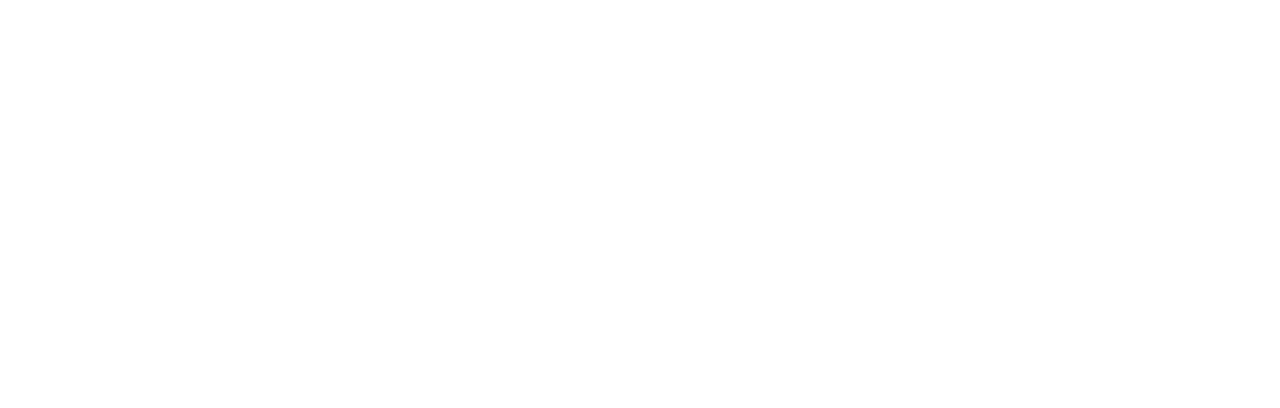
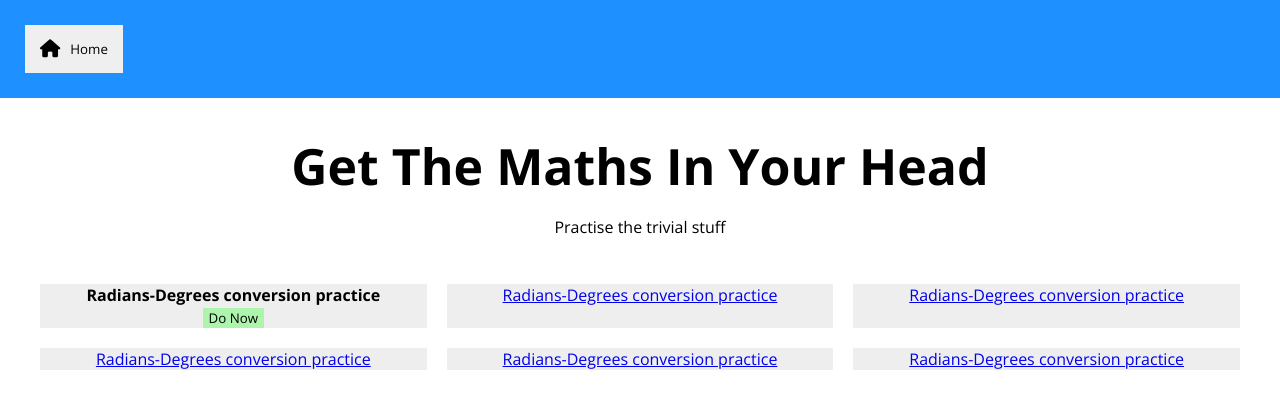
Before and after one commit to PYJS123/GTMITH-pyjs123, a plain HTML site: page index.html in a window 1280 px wide. Drawn offline with nearby package versions, Linux system fonts and the light colour scheme.

Commit message:
Squashed commit

```diff
--- a/index.html
+++ b/index.html
@@ -3,9 +3,28 @@
 <head>
     <meta charset="UTF-8">
     <meta name="viewport" content="width=device-width, initial-scale=1.0">
+    <script src="https://kit.fontawesome.com/3f354fb518.js" crossorigin="anonymous"></script>
+    <link rel="stylesheet" href="style.css">
     <title>GTMITH</title>
 </head>
 <body>
-
+    <div class="toolbar">
+        <button type="button" onclick="document.location='/'"><i class="fa-solid fa-house"></i> Home</button>
+    </div>
+    <div class="main-page">
+        <h1 class="page-title">Get The Maths In Your Head</h1>
+        <p class="under-page-title">Practise the trivial stuff</p>
+        <div class="options-grid">
+            <div>
+                <b>Radians-Degrees conversion practice</b><br>
+                <button onclick="document.location='/radians'" class="do-now">Do Now</button>
+            </div>
+            <div><a href="/radians">Radians-Degrees conversion practice</a></div>
+            <div><a href="/radians">Radians-Degrees conversion practice</a></div>
+            <div><a href="/radians">Radians-Degrees conversion practice</a></div>
+            <div><a href="/radians">Radians-Degrees conversion practice</a></div>
+            <div><a href="/radians">Radians-Degrees conversion practice</a></div>
+        </div>
+    </div>
 </body>
 </html>
--- a/style.css
+++ b/style.css
@@ -0,0 +1,84 @@
+@import url('https://fonts.googleapis.com/css2?family=Open+Sans:ital,wght@0,300..800;1,300..800&display=swap');
+
+body, button
+{
+    font-family: "Open Sans", Arial;
+}
+
+body
+{
+    margin: 0px;
+}
+
+.page-title
+{
+    text-align: center;
+    font-size: 50px;
+    margin-bottom: 0px;
+}
+
+.under-page-title
+{
+    text-align: center;
+}
+
+.options-grid
+{
+    display: grid;
+    grid-template-columns: repeat(3, minmax(0, 1fr));
+    padding: 20px;
+    text-align: center;
+
+    div
+    {
+        background-color: #eee;
+        margin: 10px;
+    }
+}
+
+.do-now
+{
+    background-color: rgb(173, 245, 173);
+    border: none;
+
+    :hover
+    {
+        background-color: rgb(161, 64, 64);
+    }
+}
+
+.toolbar
+{
+    background-color: dodgerblue;
+    margin: 0px;
+    padding: 25px;
+
+    :hover
+    {
+        background-color: gainsboro;
+    }
+
+    :active
+    {
+        background-color: darkgrey;
+    }
+
+    button
+    {
+        display: flex;
+        padding: 15px;
+        border: 0px;
+        align-items: center;
+
+        i
+        {
+            font-size: large;
+            margin-right: 10px;
+        }
+    }
+}
+
+.main-page
+{
+    margin: 10px;
+}
```
Also changed, not shown: radians/index.html (added, +18 -0 lines), 1 other file.
